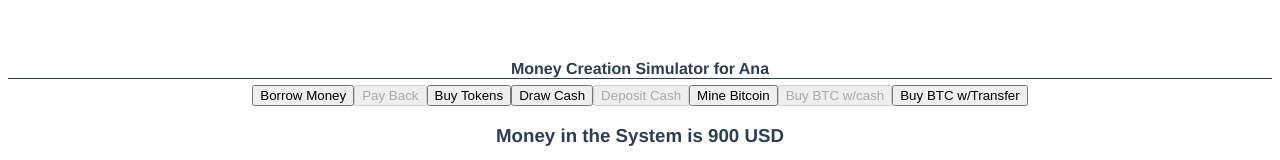
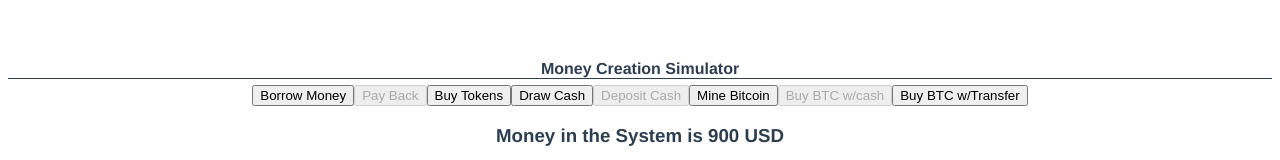
Before and after one commit to quiquee/MoneyCreation, a Vue app: page / in a window 1280 px wide. Shown: the top 160 px of the page. Built offline with nearby package versions, Linux system fonts and the light colour scheme; what v-chart-plugin would draw is missing.

Commit message:
Update App.vue

```diff
--- a/src/App.vue
+++ b/src/App.vue
@@ -1,6 +1,6 @@
 <template>
   <div id="app">
-    <h1>Money Creation Simulator for Ana</h1>
+    <h1>Money Creation Simulator</h1>
 
     <input
       title="BORROW MONEY FROM BANK"
```
